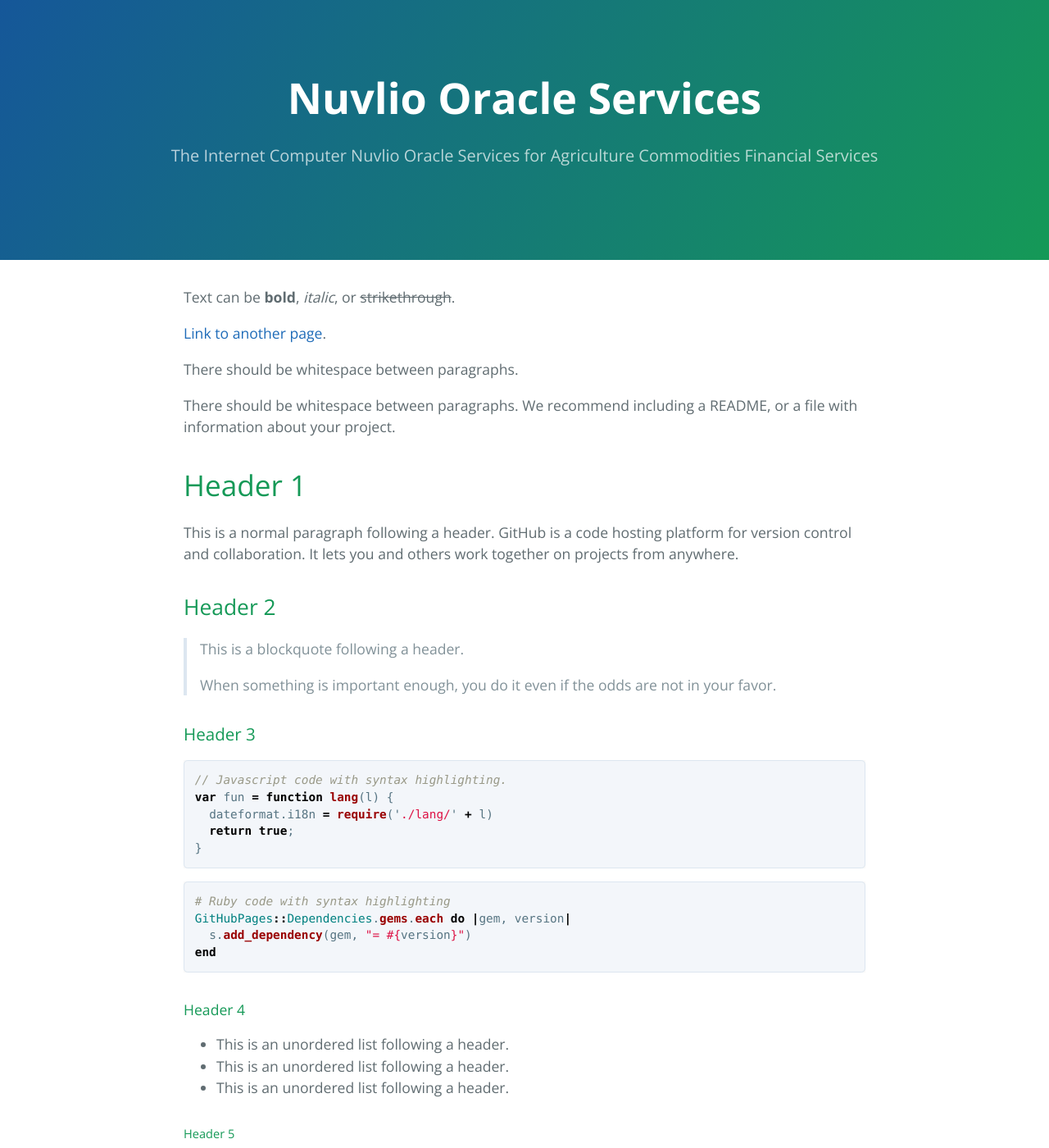
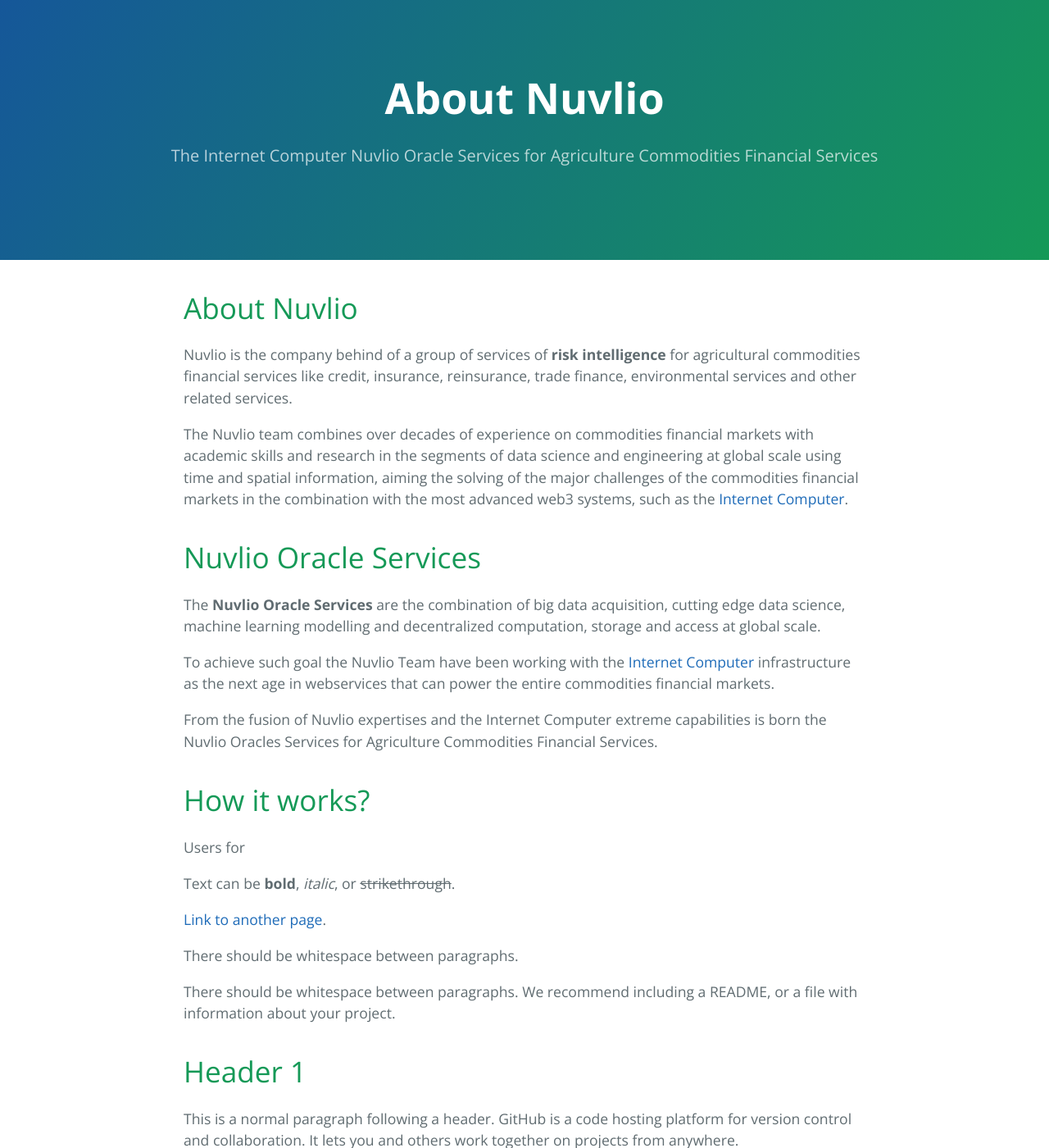
Before and after one commit to Nuvlio/ic-nuvlio.github.io, a Jekyll site: the page built from index.md, in a window 1280 px wide and 1400 px high. Shown: the whole window at 82% size. Built offline with Jekyll 4.4.1, drawn with Linux system fonts in a browser that asks for light colours; our own code applies the rules of GitHub Pages for plain Markdown files.

Commit message:
First commit4
Signed-off-by: geosdev <geo@agryo.com>

```diff
--- a/index.md
+++ b/index.md
@@ -2,9 +2,38 @@
 layout: default
 ---
 
+# About Nuvlio
+
+Nuvlio is the company behind of a group of services of **risk intelligence** for agricultural
+commodities financial services like credit, insurance, reinsurance, trade finance, environmental services and other
+related services.
+
+The Nuvlio team combines over decades of experience on commodities financial markets with academic skills and
+research in the segments of data science and engineering at global scale using time and spatial information,
+aiming the solving of the major challenges of the commodities financial markets in the combination with the
+most advanced web3 systems, such as the [Internet Computer](https://internetcomputer.org/).
+
+# Nuvlio Oracle Services
+
+The **Nuvlio Oracle Services** are the combination of big data acquisition, cutting edge data science,
+machine learning modelling and decentralized computation, storage and access at global scale.
+
+To achieve such goal the Nuvlio Team have been working with the [Internet Computer](https://internetcomputer.org/)
+infrastructure as the next age in webservices that can power the entire commodities financial markets.
+
+From the fusion of Nuvlio expertises and the Internet Computer extreme capabilities is born the Nuvlio Oracles
+Services for Agriculture Commodities Financial Services.
+
+# How it works?
+
+Users for
+
+
+
+
 Text can be **bold**, _italic_, or ~~strikethrough~~.
 
-[Link to another page](./another-page.html).
+[Link to another page](https://internetcomputer.org/).
 
 There should be whitespace between paragraphs.
 
```
